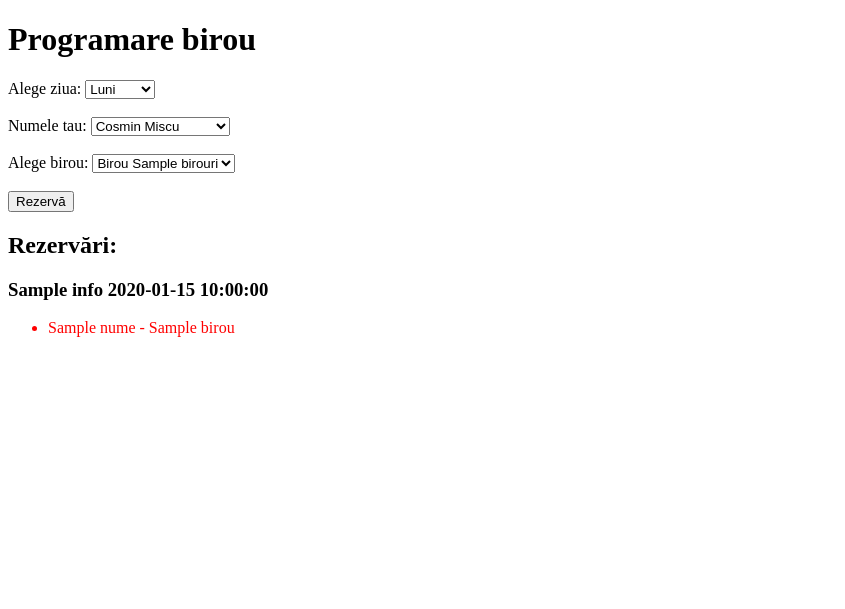
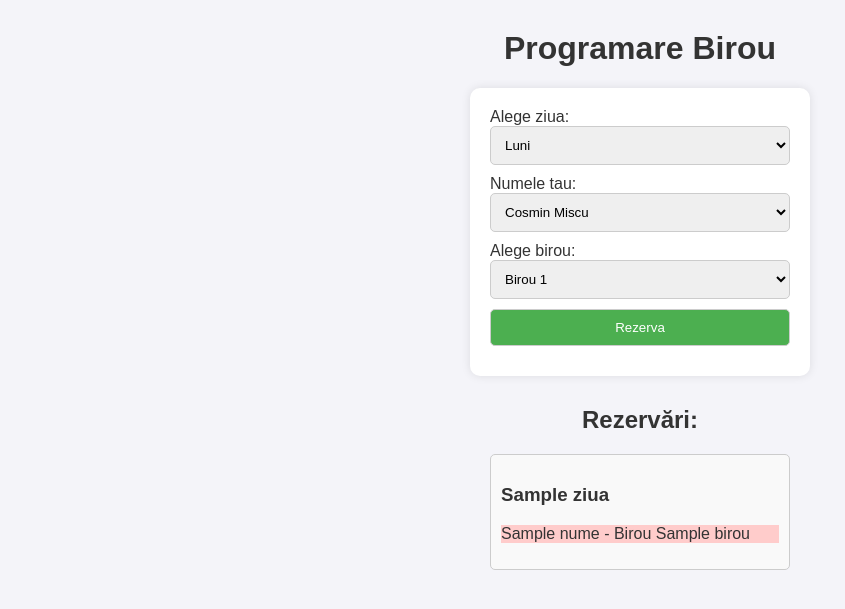
Before and after one commit to ciobox/rezervare-birouri, a Flask app: template templates/index.html in a window 1280 px wide. Shown: the top 609 px of the page, without its empty margins (0-845 px from the left). Run offline with Flask 3, Linux system fonts and the light colour scheme; the template is opened without the code that fills it: most values are stand-ins (such as "Sample title", 1, 10 or a date in 2020).

Commit message:
si cu stil

```diff
--- a/templates/index.html
+++ b/templates/index.html
@@ -2,24 +2,91 @@
 <html lang="en">
 <head>
     <meta charset="UTF-8">
-    <meta name="viewport" content="width=device-width, initial-scale=1.0">
-    <title>Rezervare birou</title>
+    <title>Rezervare Birou</title>
+    <style>
+        body {
+            font-family: Arial, sans-serif;
+            margin: 0;
+            padding: 0;
+            background-color: #f4f4f9;
+            color: #333;
+        }
+
+        h1 {
+            text-align: center;
+            margin-top: 30px;
+        }
+
+        form {
+            width: 300px;
+            margin: 0 auto;
+            background-color: white;
+            padding: 20px;
+            border-radius: 10px;
+            box-shadow: 0 0 10px rgba(0, 0, 0, 0.1);
+        }
+
+        select, button {
+            width: 100%;
+            padding: 10px;
+            margin-bottom: 10px;
+            border-radius: 5px;
+            border: 1px solid #ccc;
+        }
+
+        button {
+            background-color: #4CAF50;
+            color: white;
+            cursor: pointer;
+        }
+
+        button:hover {
+            background-color: #45a049;
+        }
+
+        h2 {
+            text-align: center;
+            margin-top: 30px;
+        }
+
+        .reservations {
+            width: 300px;
+            margin: 0 auto;
+        }
+
+        .reservation-item {
+            padding: 10px;
+            background-color: #f9f9f9;
+            margin: 5px 0;
+            border-radius: 5px;
+            border: 1px solid #ccc;
+        }
+
+        .available {
+            background-color: #90EE90; /* Light green */
+        }
+
+        .taken {
+            background-color: #FFCCCB; /* Light red */
+        }
+    </style>
 </head>
 <body>
-    <h1>Programare birou</h1>
+
+    <h1>Programare Birou</h1>
 
     <form method="POST">
         <label for="ziua">Alege ziua:</label>
         <select name="ziua">
-            <option value="Luni">Luni</option>
-            <option value="Marti">Marti</option>
-            <option value="Miercuri">Miercuri</option>
-            <option value="Joi">Joi</option>
-            <option value="Vineri">Vineri</option>
-        </select><br><br>
+            <option>Luni</option>
+            <option>Marti</option>
+            <option>Miercuri</option>
+            <option>Joi</option>
+            <option>Vineri</option>
+        </select>
 
         <label for="nume">Numele tau:</label>
-        <select name="nume" required>
+        <select name="nume">
             <option value="Cosmin Miscu">Cosmin Miscu</option>
             <option value="Cristina Dimitriu">Cristina Dimitriu</option>
             <option value="Ioana Maracine">Ioana Maracine</option>
@@ -30,34 +97,41 @@
             <option value="Tudor Topolniceanu">Tudor Topolniceanu</option>
             <option value="Catalin Dragut">Catalin Dragut</option>
             <option value="Cristian Ghita">Cristian Ghita</option>
-        </select><br><br>
+        </select>
 
         <label for="birou">Alege birou:</label>
         <select name="birou">
-            {% for b in birouri %}
-                <option value="{{b}}">Birou {{b}}</option>
-            {% endfor %}
-        </select><br><br>
+            <option value="1">Birou 1</option>
+            <option value="2">Birou 2</option>
+            <option value="3">Birou 3</option>
+            <option value="4">Birou 4</option>
+            <option value="5">Birou 5</option>
+            <option value="6">Birou 6</option>
+            <option value="7">Birou 7</option>
+            <option value="8">Birou 8</option>
+            <option value="9">Birou 9</option>
+            <option value="10">Birou 10</option>
+        </select>
 
-        <button type="submit">Rezervă</button>
+        <button type="submit">Rezerva</button>
     </form>
 
     <h2>Rezervări:</h2>
-    <div class="calendar">
-        {% for day, info in days_in_month.items() %}
-            <div class="day">
-                <h3>{{ info['name'] }} {{ info['date'] }}</h3>
-                <ul>
-                    {% if info['booked'] %}
-                        {% for nume, birou in info['booked'].items() %}
-                            <li style="color: red">{{ nume }} - {{ birou }}</li>
-                        {% endfor %}
-                    {% else %}
-                        <li style="color: green">Nicio rezervare</li>
-                    {% endif %}
-                </ul>
+    <div class="reservations">
+        {% for ziua, rezervari in bookings.items() %}
+            <div class="reservation-item">
+                <h3>{{ ziua }}</h3>
+                {% for nume, birou in rezervari.items() %}
+                    <p class="{{ 'taken' if birou != 0 else 'available' }}">
+                        {{ nume }} - Birou {{ birou if birou != 0 else 'liber' }}
+                    </p>
+                {% endfor %}
+                {% if rezervari|length == 0 %}
+                    <p class="available">Nicio rezervare</p>
+                {% endif %}
             </div>
         {% endfor %}
     </div>
+
 </body>
 </html>
```
